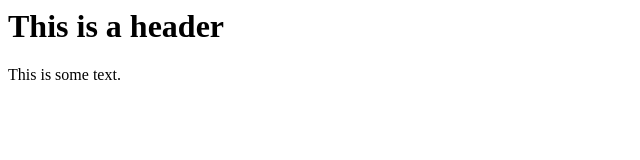
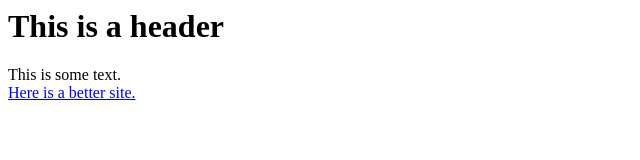
Before and after one commit to selinbtr/selinbtr.github.io, a plain HTML site: page index.html in a window 1280 px wide. Shown: the whole page, without its empty margins (0-640 px from the left). Drawn offline with Linux system fonts and the light colour scheme.

Commit message:
Add link

```diff
--- a/index.html
+++ b/index.html
@@ -4,3 +4,5 @@
 
 This is some text.
 <br>
+
+<a href="www.google.com"> Here is a better site.</a>
```
